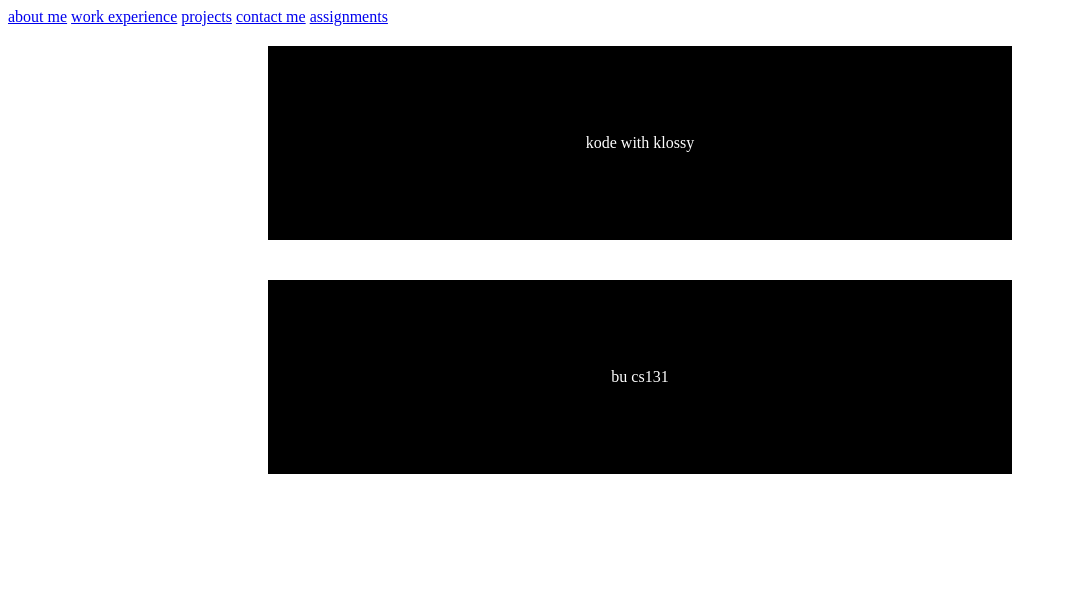
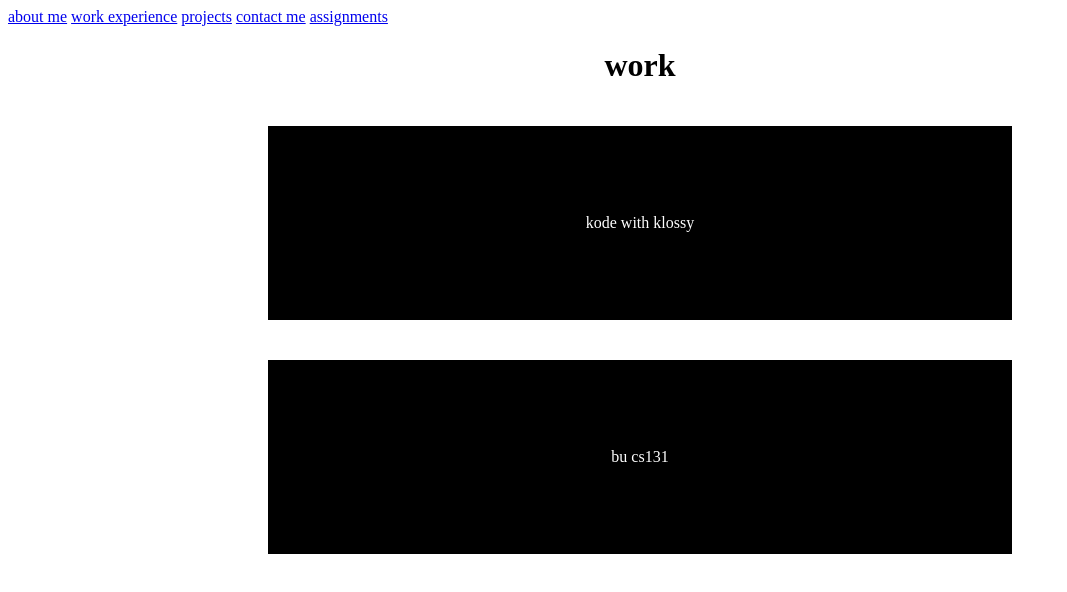
Before and after one commit to tiff426/tiff426.github.io, a plain HTML site: page work.html in a window 1280 px wide. Shown: the whole page, without its empty margins (0-1067 px from the left). Drawn offline with Linux system fonts and the light colour scheme.

Commit message:
change to work

```diff
--- a/work.html
+++ b/work.html
@@ -14,6 +14,7 @@
 </div>
 
 <div class="experiences">
+    <h1>work</h1>
     <div class="exp cover">
         <span class="title"
     >       <p class="">
```
